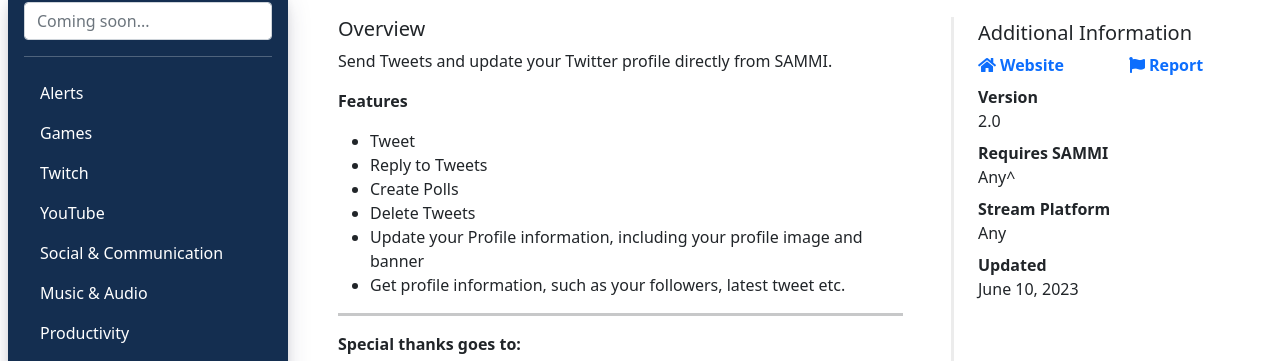
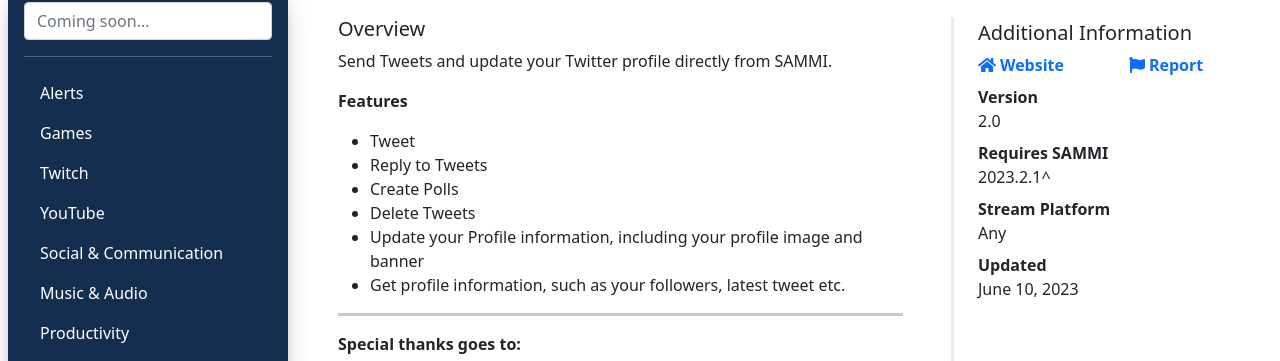
Before and after one commit to SAMMISolutions/SAMMISolutions.github.io, a Jekyll site: the page built from collections/_extensions/twitter.md, in a window 1280 px wide and 900 px high, scrolled down 961 px. Shown: the part 94-455 px from the top of the window. Built offline with Jekyll 4.4.1, drawn with Linux system fonts in a browser that asks for light colours; comment, search, counter and statistics services are not loaded.

Commit message:
Update twitter.md

```diff
--- a/collections/_extensions/twitter.md
+++ b/collections/_extensions/twitter.md
@@ -12,7 +12,7 @@
 developer_name: Christina K.
 developer_url: https://christinak.itch.io
 version: 2.0
-sammi_version: Any
+sammi_version: 2023.2.1
 platform: Any
 overview: |
 
```
